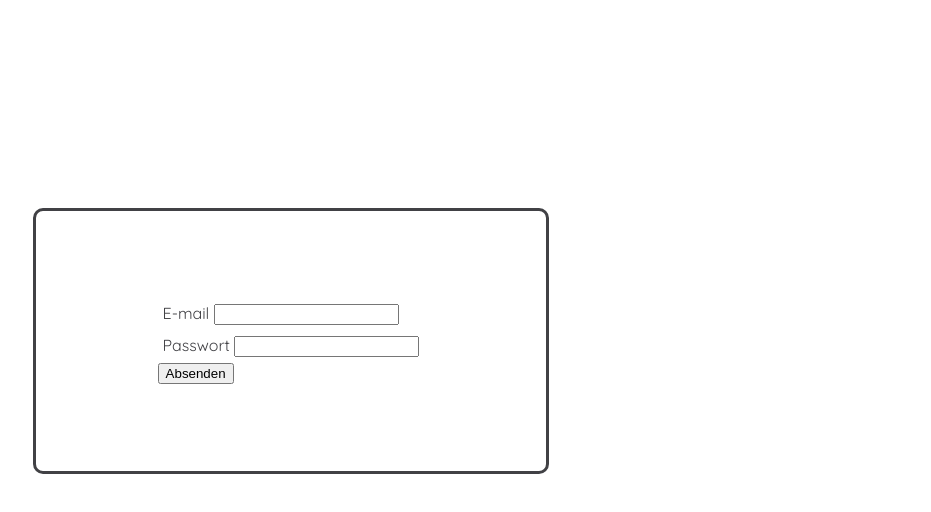
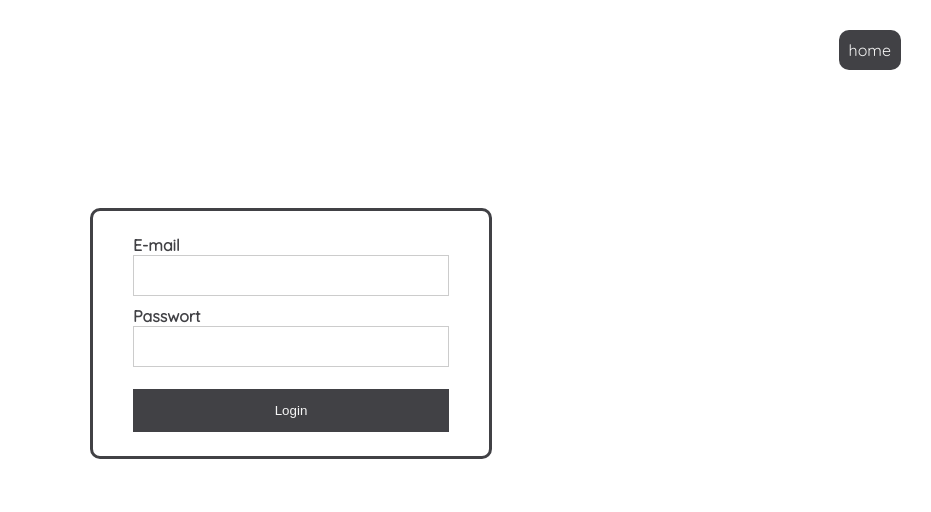
Before and after one commit to krlkt/Travel-Addict, a plain HTML site: page html/login.html in a window 1280 px wide. Shown: the whole page, without its empty margins (349-1280 px from the left). Drawn offline with Linux system fonts and the light colour scheme.

Commit message:
changed login view

```diff
--- a/css/login.css
+++ b/css/login.css
@@ -9,18 +9,49 @@ main{
     justify-content: center;
     align-items: center;
     margin-top: 200px;
-    width: 450px;
-    height: 200px;
+    width: 25%;
     border-radius: 10px;
     border: 3px solid var(--gray);
-    padding: 30px;
+    padding: 24px 40px;
 }
 
-.login-item {
-    padding: 5px;
+input[type=email], input[type=password] {
+    width: 100%;
+    padding: 12px 12px;
+    margin-bottom: 10px;
+    display: inline-block;
+    border: 1px solid #ccc;
+    box-sizing: border-box;
 }
 
-#email {
-    right: 0;
-    top: 0;
+label {
+    margin: 0 0 10px 0;
 }
+
+button {
+    background-color: var(--gray);
+    color: whitesmoke;
+    padding: 14px 10px;
+    margin: 12px 0 0 0;
+    border: none;
+    cursor: pointer;
+    width: 100%;
+}
+
+button:hover {
+    opacity: 0.8;
+}
+
+.goToIndex {
+    position: fixed;
+    top: 30px;
+    right: 30px;
+    background-color: var(--gray);
+    padding: 10px;
+    border-radius: 10px;
+}
+
+a {
+    color: whitesmoke;
+    text-decoration: none;
+}
--- a/html/login.html
+++ b/html/login.html
@@ -4,7 +4,6 @@
 
 <head>
     <meta charset="utf-8">
-    <meta http-equiv="X-UA-Compatible" content="IE=edge">
     <title>A title</title>
     <meta name="description" content="">
     <meta name="viewport" content="width=device-width, initial-scale=1">
@@ -13,17 +12,16 @@
 </head>
 
 <main>
+    <div class="goToIndex">
+        <a href="/index.html">home</a>
+    </div>
     <div class="container">
         <form action="#">
-            <div class="login-item">
-                <label for="email">E-mail</label>
-                <input type="email" id="email" required />
-            </div>
-            <div class="login-item">
-                <label for="password">Passwort</label>
-                <input type="password" id="password" required />
-            </div>
-            <button type="submit">Absenden</button>
+            <label for="email"><b>E-mail</b></label>
+            <input type="email" id="email" required />
+            <label for="password"><b>Passwort</b></label>
+            <input type="password" id="password" required />
+            <button type="submit">Login</button>
         </form>
     </div>
 </main>
```
Also changed, not shown: index.html (+1 -0 lines).
